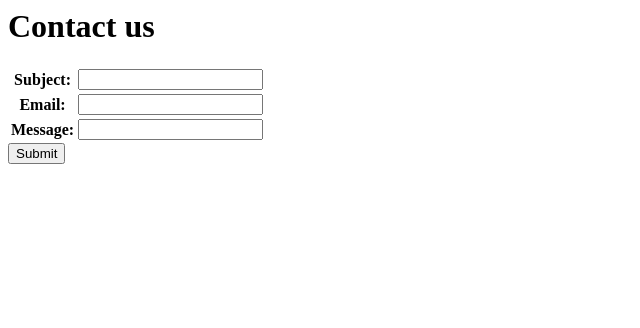
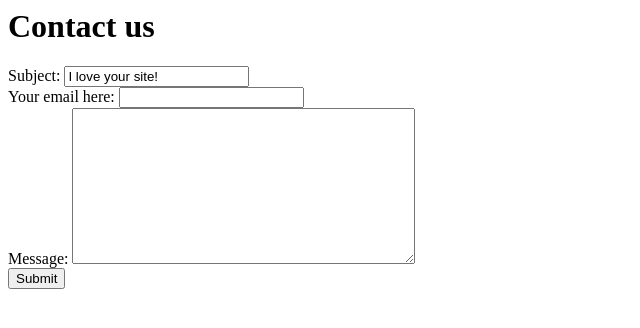
Before and after one commit to RobertFloor/Python_tutorial, a Django app: page /contact/ in a window 1280 px wide. Shown: the top 328 px of the page, without its empty margins (0-640 px from the left). Run offline with Django 3.2, Linux system fonts and the light colour scheme.

Commit message:
Finshed chapter 6

```diff
--- a/mysite/forms.py
+++ b/mysite/forms.py
@@ -1,6 +1,13 @@
 from django import forms
 
 class ContactForm(forms.Form):
-    subject = forms.CharField()
-    email = forms.EmailField(required=False)
-    message = forms.CharField()
+    subject = forms.CharField(max_length=100)
+    email = forms.EmailField(required=False, label='Your e-mail address')
+    message = forms.CharField(widget=forms.Textarea)
+
+    def clean_message(self):
+        message = self.cleaned_data['message']
+        num_words = len(message.split())
+        if num_words < 4:
+            raise forms.ValidationError("Not enough words!")
+        return message
--- a/mysite/views.py
+++ b/mysite/views.py
@@ -37,5 +37,5 @@ def contact(request):
             send_mail( cd['subject'], cd ['message'], cd.get('email', 'noreply@example.com'),['siteowner@example.com'],)
             return HttpResponseRedirect('/contact/')
     else:
-        form = ContactForm()
+        form = ContactForm(initial={'subject': 'I love your site!'})
     return render(request, 'contact_form.html', {'form': form})
--- a/templates/contact_form.html
+++ b/templates/contact_form.html
@@ -1,6 +1,20 @@
 <html>
 <head>
     <title>Contact us</title>
+<style type="text/css">
+    ul.errorlist {
+        margin: 0;
+        padding: 0;
+    }
+    .errorlist li {
+        background-color: red;
+        color: white;
+        display: block;
+        font-size: 10px;
+        margin: 0 0 3px;
+        padding: 4px 5px;
+    }
+</style
 </head>
 <body>
     <h1>Contact us</h1>
@@ -8,9 +22,21 @@
         <p style="color:red;">Please correct the error{{form.errors|pluralize }} below</p>
     {% endif %}
     <form action ="" method="post">
-        <table>
-            {{ form.as_table}}
-        </table>
+        <div class="field">
+            {{form.subject.errors}}
+            <label for="id_subject">Subject:</label>
+            {{ form.subject}}
+        </div>
+        <div class="field">
+            {{form.email.errors}}
+            <label for="id_email">Your email here:</label>
+            {{ form.email}}
+        </div>
+        <div class="field">
+            {{form.message.errors}}
+            <label for="id_message">Message:</label>
+            {{ form.message}}
+        </div>
         {% csrf_token %}
         <input type="submit" value="Submit">
     </form>
```
